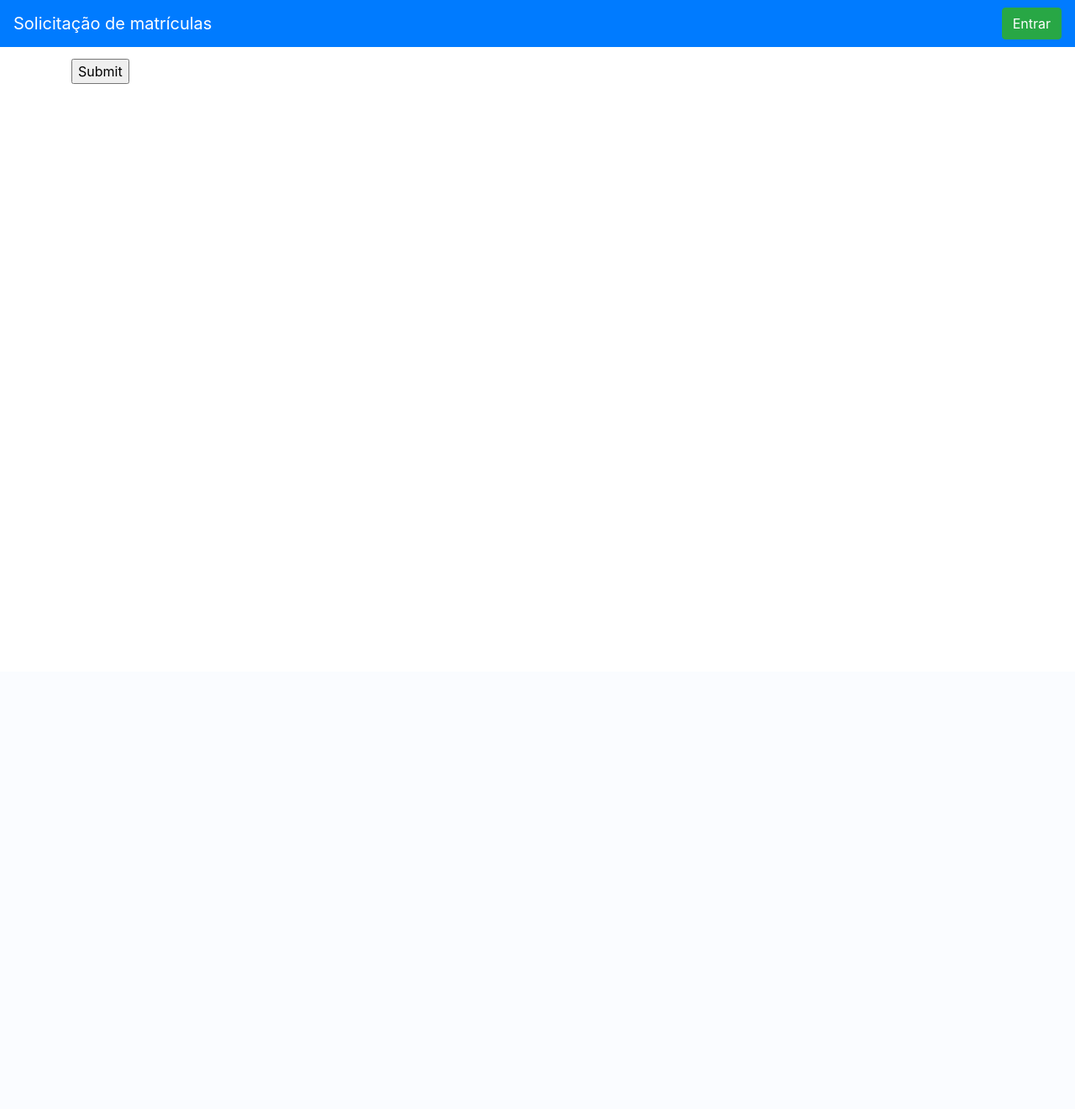
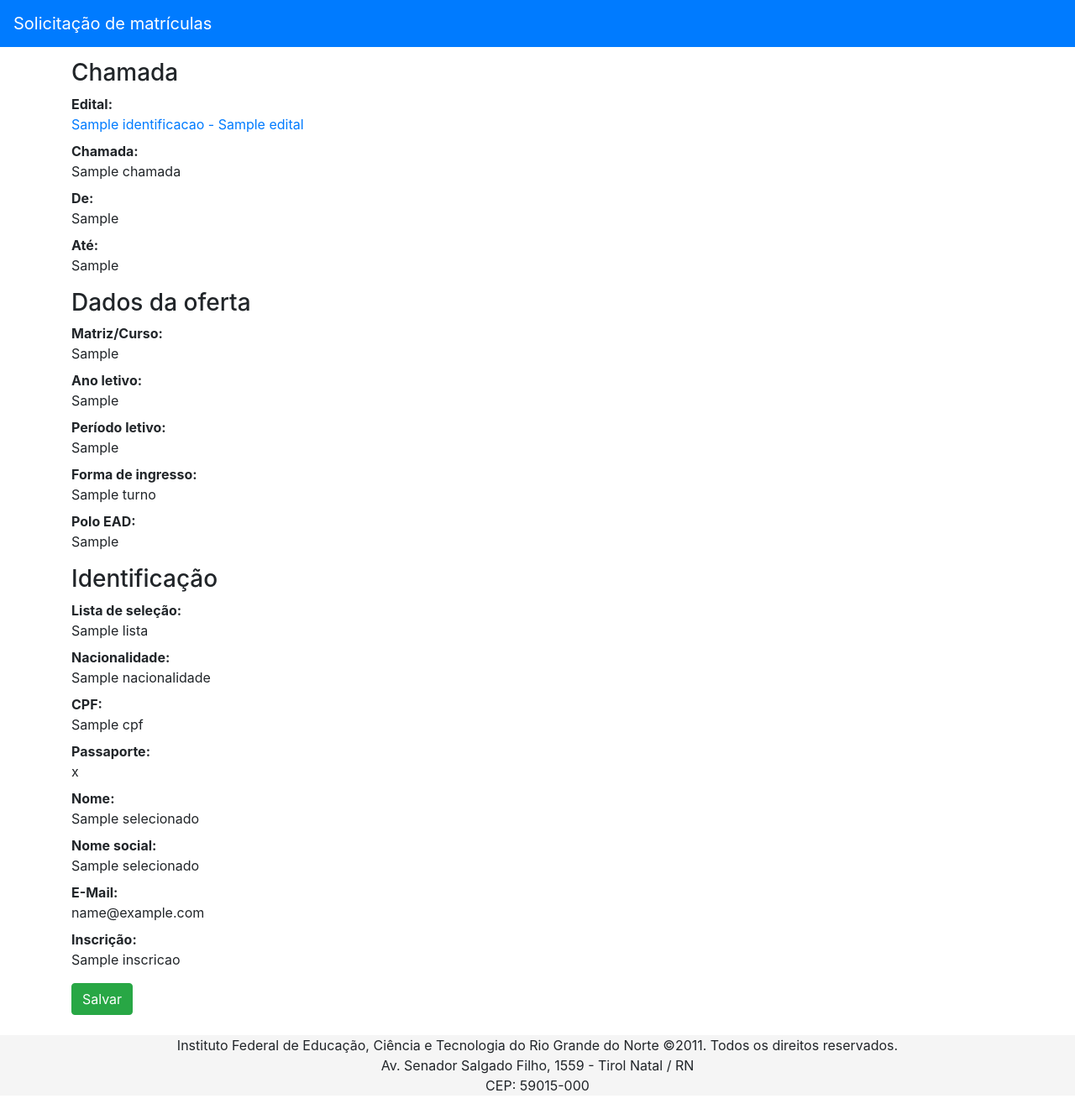
Before and after one commit to suap-ead/ege_preinscricao, a Django app: template solicitacao/templates/pre_matricula/solicitacao.html in a window 1280 px wide. Shown: the whole page at 84% size. Before the commit the page ends 100 px from the top, so only its background shows below. Run offline with Django 3.2, Linux system fonts and the light colour scheme; the template is opened without the code that fills it: most values are stand-ins (such as "Sample title", 1, 10 or a date in 2020); some libraries are stand-ins or nearby versions.

Commit message:
[FIX] relação 0x1 entre selecionado e solicitacao [FIX] removendo da solicitação os campos que são do selecionado (convenio, cota_sistec, cota_mec, aluno_especial, nacionalidade, cpf, passaporte) [FIX] estado é uma FK [FIX] verbose_name do estado_naturalidade [ADD] campos iniciada_em e salvo_em [FIX] __str__ do Solicitacao [ADD] view sair [DEL] view selecionado [FIX] ordenação das chamadas no index [FIX] view solicitacao [FIX] initial do solicitacao

```diff
--- a/solicitacao/templates/pre_matricula/base.html
+++ b/solicitacao/templates/pre_matricula/base.html
@@ -39,20 +39,12 @@
 
   <nav class="navbar navbar-expand-md fixed-top navbar-dark bg-primary">
     <a class="navbar-brand" href="{% url 'solicitacao:index' %}">Solicitação de matrículas</a>
-    <button class="navbar-toggler" type="button" data-toggle="collapse" data-target="#navbarCollapse" aria-controls="navbarCollapse" aria-expanded="false" aria-label="Toggle navigation">
-      <span class="navbar-toggler-icon"></span>
-    </button>
-    <div class="collapse navbar-collapse" id="navbarCollapse">
-      <ul class="navbar-nav mr-auto">
-        <!-- <li class="nav-item active"><a class="nav-link" href="/pre_matricula">Início <span class="sr-only">(current)</span></a></li> -->
-      </ul>
-      {% if request.selecionado %}
-      <form class="form-inline mt-2 mt-md-0">
-        <!-- <input class="form-control mr-sm-2" type="text" placeholder="Search" aria-label="Search"> -->
-        <button class="btn btn-success my-2 my-sm-0" type="submit">Sair</button>
-      </form>
-      {% endif %}
-    </div>
+    {% if request.selecionado %}
+    <form class="form-inline mt-2 mt-md-0" action="{% url 'solicitacao:sair' %}">
+      <!-- <input class="form-control mr-sm-2" type="text" placeholder="Search" aria-label="Search"> -->
+      <button class="btn btn-success my-2 my-sm-0" type="submit">Sair</button>
+    </form>
+    {% endif %}
   </nav>
 
   {% block container %}
@@ -62,6 +54,7 @@
   {% endblock container %}
 
   {% block footer %}
+  <br />
   <footer class="footer text-center">
     <p>
       Instituto Federal de Educação, Ciência e Tecnologia do Rio Grande do Norte ©2011. Todos os direitos reservados.
--- a/solicitacao/templates/pre_matricula/solicitacao.html
+++ b/solicitacao/templates/pre_matricula/solicitacao.html
@@ -1,59 +1,90 @@
-<!DOCTYPE html>
-<html lang="en">
-<head>
-  <title>Bootstrap 4 Example</title>
-  <meta charset="utf-8">
-  <meta name="viewport" content="width=device-width, initial-scale=1">
-  <link rel="stylesheet" href="https://maxcdn.bootstrapcdn.com/bootstrap/4.4.1/css/bootstrap.min.css">
-  <script src="https://ajax.googleapis.com/ajax/libs/jquery/3.4.1/jquery.min.js"></script>
-  <script src="https://cdnjs.cloudflare.com/ajax/libs/popper.js/1.16.0/umd/popper.min.js"></script>
-  <script src="https://maxcdn.bootstrapcdn.com/bootstrap/4.4.1/js/bootstrap.min.js"></script>
-  <style>
-    body {
-      padding-top: 70px;
-    }
-    select,
-    input[type=text],
-    input[type=email] {
-      width: 100%;
-      margin: 10px 0;
-    }
-    label {
-      margin-top: 10px;
-      font-weight: bold;
-    }
-    .helptext {
-      width: 100%;
-      display: block;
-    }
-  </style>
-</head>
-<body>
+{% extends "pre_matricula/base.html" %}
+{% load i18n admin_urls static admin_list %}
+{% load common_utils %}
+
+{% block content %}
+    {% if selecionado.solicitacao %}
+    <ul class="nav nav-tabs" id="myTab" role="tablist">
+      <li class="nav-item">
+        <a class="nav-link active" id="form-tab" data-toggle="tab" href="#form" role="tab" aria-controls="form" aria-selected="true">Formulário</a>
+      </li>
+      <li class="nav-item">
+        <a class="nav-link" id="file-tab" data-toggle="tab" href="#file" role="tab" aria-controls="file" aria-selected="false">Arquivos</a>
+      </li>
+      <li class="nav-item">
+        <a class="nav-link" id="send-tab" data-toggle="tab" href="#send" role="tab" aria-controls="send" aria-selected="false">Enviar</a>
+      </li>
+    </ul>
+    {% endif %}
+    <div class="tab-content" id="myTabContent">
+      <!-- form: begin -->
+      <div class="tab-pane fade show active" id="form" role="tabpanel" aria-labelledby="form-tab">
+        <form method="post">
+          {% csrf_token %}
+
+          <div class="row">
+            <div class="col">
+              <h3>Chamada</h3>
+              <dl>
+                <dt>Edital:</dt>
+                <dd><a href="{{chamada.edital.pagina}}" target="_blank">{{chamada.edital.identificacao}} - {{chamada.edital.titulo}}</a></dd>
+
+                <dt>Chamada:</dt><dd>{{ chamada.chamada }}</dd>
+                <dt>De:</dt><dd>{{ chamada.inicio_solicitacoes }}</dd>
+                <dt>Até:</dt><dd>{{ chamada.fim_solicitacoes }}</dd>
+              </dl>
+            </div>
+          </div>
+
+          <div class="row">
+            <div class="col">
+              <h3>Dados da oferta</h3>
+              <dl>
+                <dt>Matriz/Curso:</dt><dd>{{selecionado.matriz_curso}}</dd>
+                <dt>Ano letivo:</dt><dd>{{ selecionado.ano_letivo }}</dd>
+                <dt>Período letivo:</dt><dd>{{ selecionado.periodo_letivo }}</dd>
+                <dt>Forma de ingresso:</dt><dd>{{ selecionado.turno }}</dd>
+                <dt>Polo EAD:</dt><dd>{{ selecionado.forma_ingresso }}</dd>
+              </dl>
+            </div>
+          </div>
+
+          <div class="row">
+            <div class="col">
+              <h3>Identificação</h3>
+              <dl>
+                <dt>Lista de seleção:</dt><dd>{{selecionado.lista}}</dd>
+                <dt>Nacionalidade:</dt><dd>{{ selecionado.nacionalidade }}</dd>
+                <dt>CPF:</dt><dd>{{ selecionado.cpf }}</dd>
+                <dt>Passaporte:</dt><dd>{{ selecionado.passaporte }}</dd>
+                <dt>Nome:</dt><dd>{{ selecionado.nome }}</dd>
+                <dt>Nome social:</dt><dd>{{ selecionado.nome_social }}</dd>
+                <dt>E-Mail:</dt><dd>{{ selecionado.email }}</dd>
+                <dt>Inscrição:</dt><dd>{{ selecionado.inscricao }}</dd>
+              </dl>
+            </div>
+          </div>
 
 
-  <nav class="navbar navbar-expand-md fixed-top navbar-dark bg-primary">
-    <a class="navbar-brand" href="{% url 'solicitacao:index' %}">Solicitação de matrículas</a>
-    <button class="navbar-toggler" type="button" data-toggle="collapse" data-target="#navbarCollapse" aria-controls="navbarCollapse" aria-expanded="false" aria-label="Toggle navigation">
-      <span class="navbar-toggler-icon"></span>
-    </button>
-    <div class="collapse navbar-collapse" id="navbarCollapse">
-      <ul class="navbar-nav mr-auto">
-        <!-- <li class="nav-item active"><a class="nav-link" href="/pre_matricula">Início <span class="sr-only">(current)</span></a></li> -->
-      </ul>
-      <form class="form-inline mt-2 mt-md-0">
-        <!-- <input class="form-control mr-sm-2" type="text" placeholder="Search" aria-label="Search"> -->
-        <button class="btn btn-success my-2 my-sm-0" type="submit">Entrar</button>
-      </form>
+          {{ form.as_p }}
+
+          <button class="btn btn-success my-2 my-sm-0" type="submit">Salvar</button>
+
+        </form>
+      </div>
+      <!-- form: end -->
+
+      <!-- form: begin -->
+      <div class="tab-pane fade" id="file" role="tabpanel" aria-labelledby="file-tab">
+        ARQUIVOS
+      </div>
+      <!-- form: end -->
+
+      <!-- send: begin -->
+      <div class="tab-pane fade" id="send" role="tabpanel" aria-labelledby="send-tab">
+        ARQUIVOS
+      </div>
+      <!-- send: end -->
+
     </div>
-  </nav>
-
-  <div class="container">
-    <form action="/your-name/" method="post">
-      {% csrf_token %}
-      {{ form }}
-      <input type="submit" value="Submit">
-    </form>
-  </div>
-
-</body>
-</html>
+{% endblock content %}
--- a/solicitacao/urls.py
+++ b/solicitacao/urls.py
@@ -3,14 +3,13 @@ from django.conf import settings
 from django.views.generic.base import TemplateView
 from django.views.generic import RedirectView
 from django.views.decorators.csrf import csrf_exempt
-from .views import index, selecionado, solicitacao, entrar, sair, autenticar
+from .views import index, entrar, autenticar, sair, solicitacao
 
 app_name = 'solicitacao'
 urlpatterns = [
     path('', index, name='index'),
     path('<int:chamada_id>/acesso/entrar/', entrar, name='entrar'),
     path('<int:chamada_id>/<slug:inscricao>/<slug:token>/autenticar/', autenticar, name='autenticar'),
+    path('acesso/sair/', sair, name='sair'),
     path('<int:chamada_id>/solicitacao/', solicitacao, name='solicitacao'),
-    path('selecionado/', selecionado, name='selecionado'),
-    path('acesso/sair/', sair, name='sair'),
 ]
```
Also changed, not shown: solicitacao/models.py (+13 -15 lines), solicitacao/templates/pre_matricula/index.html (+30 -13 lines), solicitacao/views.py (+36 -36 lines), solicitacao/migrations/0001_initial.py.
